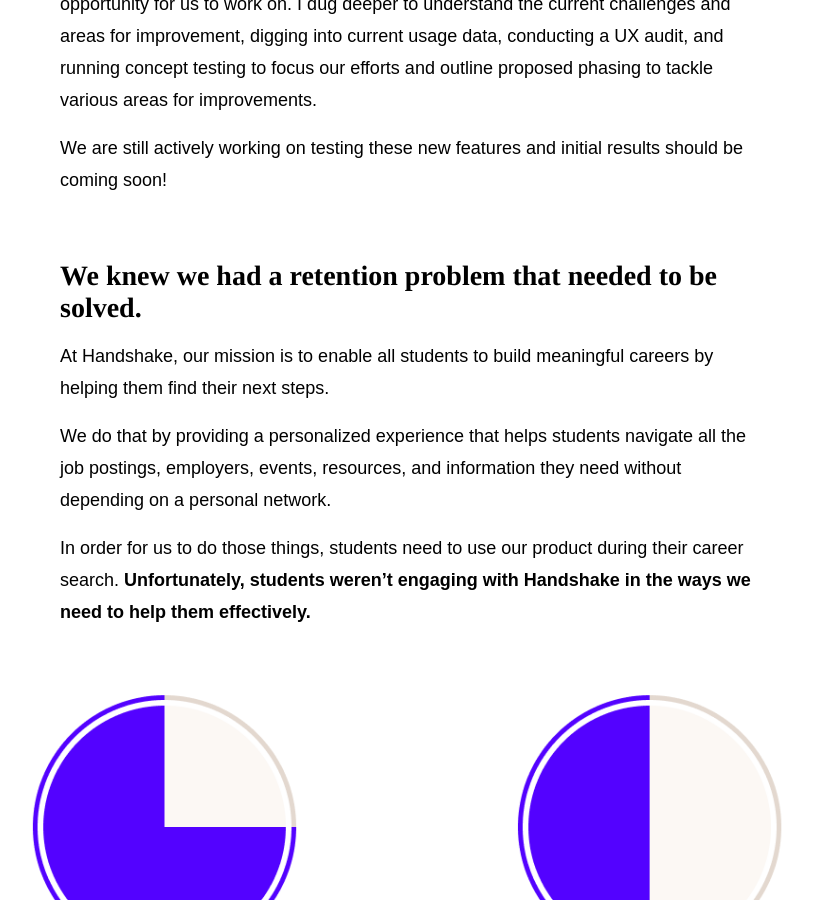
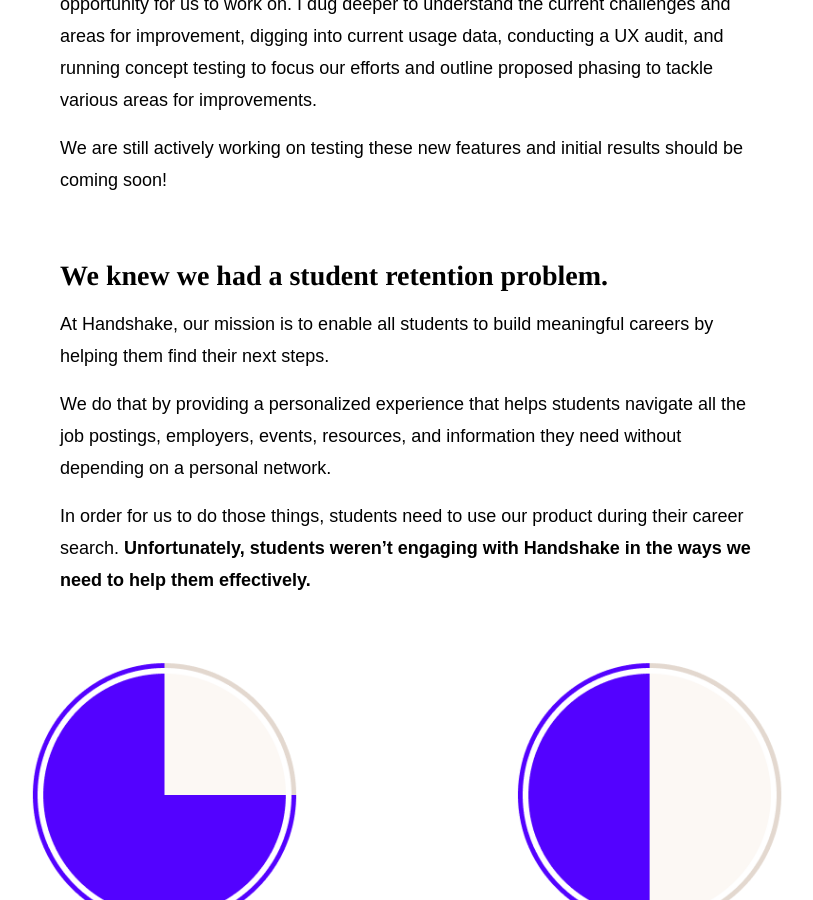
Before and after one commit to bradleyturner/bradleyturner.github.io, a Jekyll site: the page built from _posts/2019-12-29-finding-our-focus.markdown, in a window 1280 px wide and 900 px high, scrolled down 360 px. Shown: the whole window, without its empty margins (232-1045 px from the left). Built offline with Jekyll 4.4.1, drawn with Linux system fonts in a browser that asks for light colours; nearby versions of some CDN libraries.

Commit message:
Update 2019-12-29-finding-our-focus.markdown

```diff
--- a/_posts/2019-12-29-finding-our-focus.markdown
+++ b/_posts/2019-12-29-finding-our-focus.markdown
@@ -10,7 +10,7 @@
 
 We are still actively working on testing these new features and initial results should be coming soon!
 
-## We knew we had a retention problem that needed to be solved.
+## We knew we had a student retention problem.
 
 At Handshake, our mission is to enable all students to build meaningful careers by helping them find their next steps.
 
```
